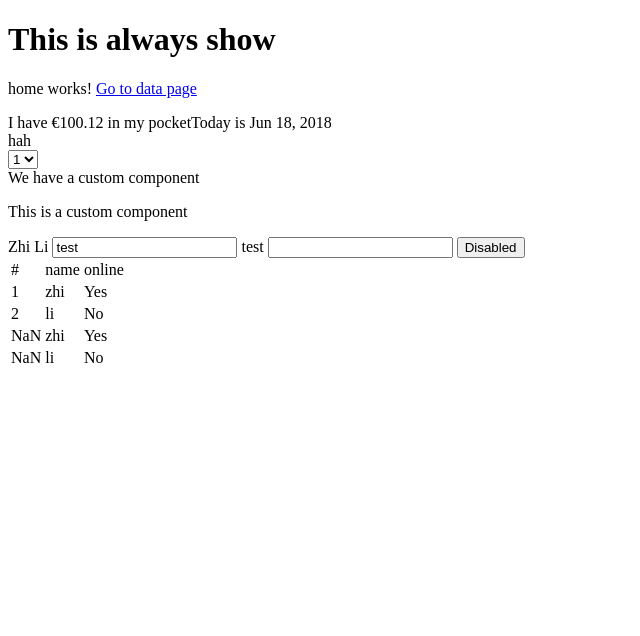
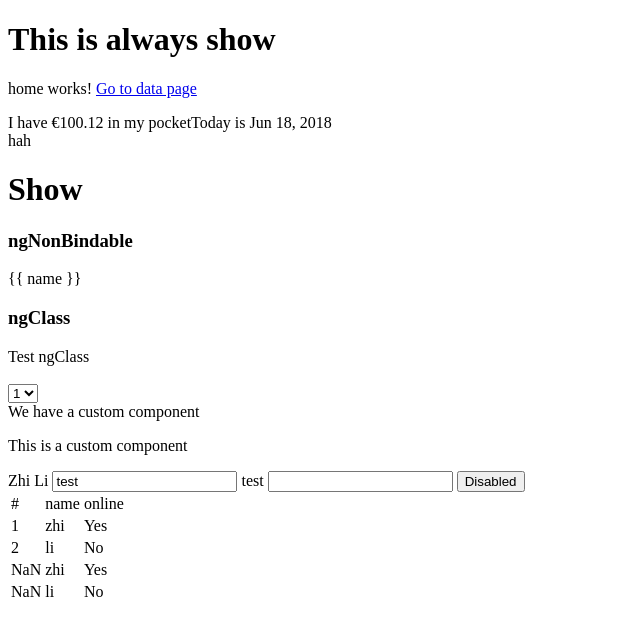
Before and after one commit to ZhiLiGod/Angular6, an Angular app: page / in a window 1280 px wide. Shown: the top 636 px of the page, without its empty margins (0-640 px from the left). Built offline with nearby package versions, Linux system fonts and the light colour scheme; no server answers.

Commit message:
add directive

```diff
--- a/src/app/app.component.html
+++ b/src/app/app.component.html
@@ -4,7 +4,26 @@
 <span>Today is {{ today | date }}</span><br />
 
 {{ "This is test string" | reversepipe }}
+<br />
+<div *ngIf="show;then show else doNotShow"></div>
 
+<ng-template #show>
+  <h1>Show</h1>
+</ng-template>
+
+<ng-template #doNotShow>
+  <h1>Do not show</h1>
+</ng-template>
+
+<div>
+  <h3>ngNonBindable</h3>
+  <span ngNonBindable>{{ name }}</span>
+</div>
+
+<div>
+  <h3>ngClass</h3>
+  <span [ngClass]="show ? 'text-success' : 'text-danger'">Test ngClass</span>
+</div>
 <br />
 <select>
   <option class="red">1</option>
--- a/src/app/app.component.ts
+++ b/src/app/app.component.ts
@@ -48,6 +48,7 @@ export class AppComponent {
 	disabled = false;
 	amount = 100.12;
 	today = new Date();
+	show = true;
 
 	data = [{
 		name: 'zhi',
```
